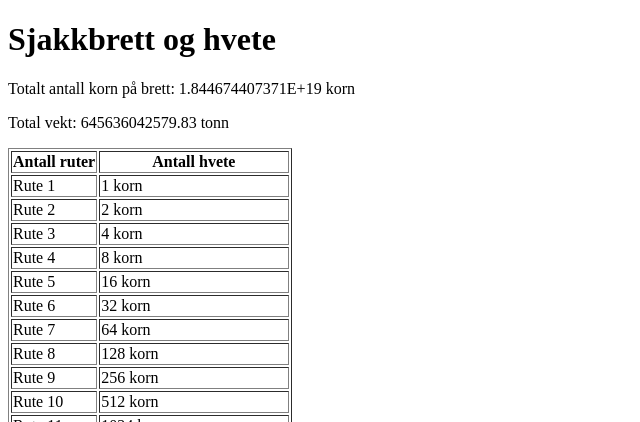
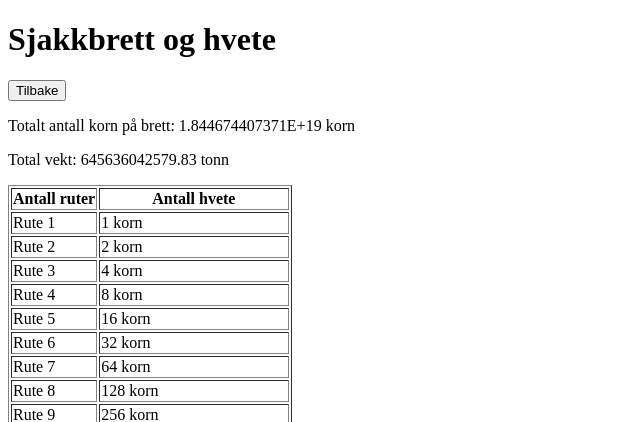
Before and after one commit to ezizomer99/bacit-php-modules, a PHP site: page /modul3/oppgaver/oppg5.php in a window 1280 px wide. Shown: the top 422 px of the page, without its empty margins (0-640 px from the left). Run offline with PHP 8.4, Linux system fonts and the light colour scheme.

Commit message:
modul 5 ferdig. oppg4 array->match snart

```diff
--- a/index.php
+++ b/index.php
@@ -10,5 +10,6 @@
     <a href = "modul1/index.php">Modul 1</a><br>
     <a href = "modul2/index.php">Modul 2</a><br>
     <a href = "modul3/index.php">Modul 3</a><br>
+    <a href = "modul4/index.php">Modul 4</a><br>
 </body>
 </html>
--- a/modul3/oppgaver/oppg1.php
+++ b/modul3/oppgaver/oppg1.php
@@ -21,7 +21,8 @@
         //check if date has expired
         $expireDate = $_GET["date"];
         $checkDate = date("Y-m-d");
-        //if date has expired, print "Datoen har utløpt", else print "Datoen har ikke utløpt"
+        //if date has expired, print "Datoen har utløpt",
+        //else print "Datoen har ikke utløpt"
         if ($checkDate > $expireDate) {
             echo "<p>Datoen har utløpt</p>";
         } else {
--- a/modul3/oppgaver/oppg5.php
+++ b/modul3/oppgaver/oppg5.php
@@ -8,6 +8,7 @@
 <body>
     <h1>Sjakkbrett og hvete</h1>
 
+    <button onclick="history.back()">Tilbake</button> <br>
     <table border="1">
         <tr>
             <th>Antall ruter</th>
@@ -20,8 +21,8 @@
 
             for($rute = 1; $rute <= 64; $rute++) {
                 echo "<tr>";
-                echo "<td>Rute $rute</td>";
-                echo "<td>$kornPåRute korn</td>";
+                    echo "<td>Rute $rute</td>";
+                    echo "<td>$kornPåRute korn</td>";
                 echo "</tr>";
 
                 $totalKorn += $kornPåRute;
```
Also changed, not shown: modul4/index.php (added), modul4/oppgaver/oppg1.php (added), modul4/oppgaver/oppg2.php (added), modul4/oppgaver/oppg3.php (added).
